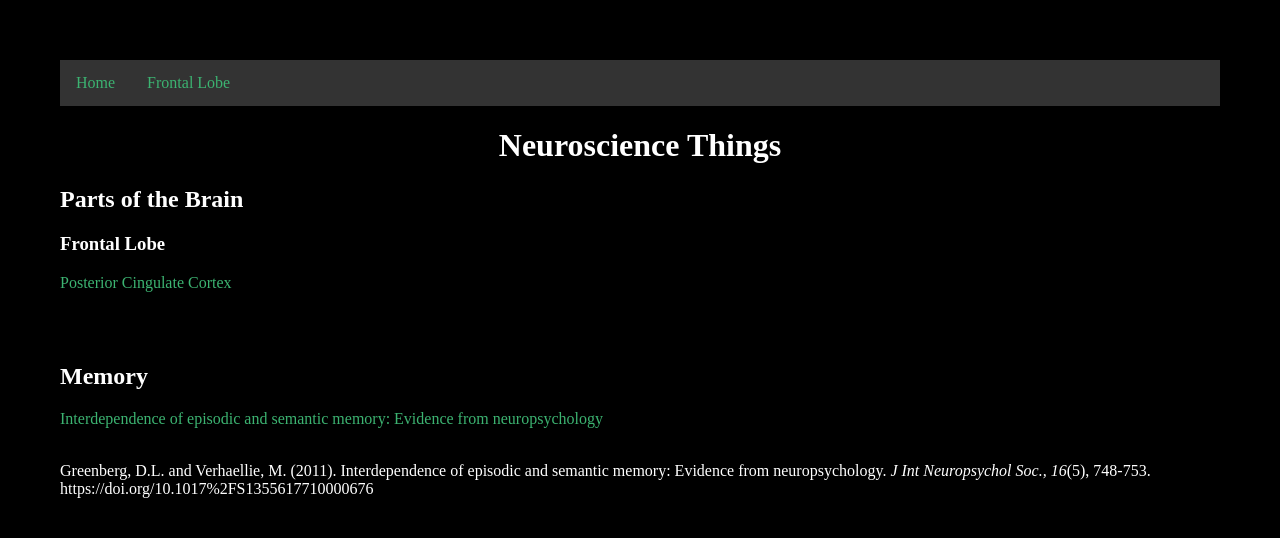
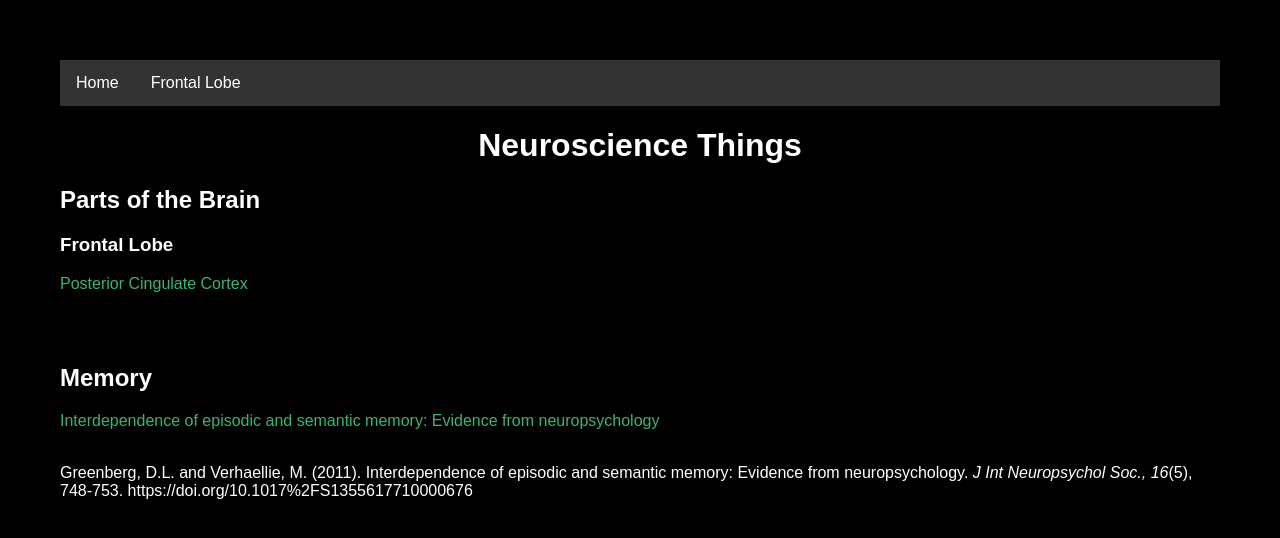
Before and after one commit to ryankyler/brain-info, a plain HTML site: page index.html in a window 1280 px wide. Drawn offline with Linux system fonts and the light colour scheme.

Commit message:
updated menu link colors and changed lists to p

```diff
--- a/index.html
+++ b/index.html
@@ -10,8 +10,8 @@
 <body>
 	<nav>
         <ul class="first-ul">
-            <li class="menu"><a href="./index.html">Home</a></li>
-            <li class="menu"><a href="./frontal-lobe.html">Frontal Lobe</a></li>
+            <li><a href="./index.html">Home</a></li>
+            <li><a href="./frontal-lobe.html">Frontal Lobe</a></li>
         </ul>
 	</nav>
 
--- a/styles.css
+++ b/styles.css
@@ -3,6 +3,7 @@ body {
 	color: white;
 	padding: 50px;
 	margin: 10px;
+	font-family: Arial, Helvetica, sans-serif;
 }
 /* heading styles */
 h1 {
@@ -33,11 +34,6 @@ a:hover {
 	overflow: hidden;
 	background-color: #333;
 }
-
-.active {
-	background-color: grey
-}
-
 /* display for menu */
 li a {
 	float: left;
@@ -48,6 +44,18 @@ li a {
 	text-decoration: none;
 }
 
+/*list link color*/
+li a:link {
+	color: white
+}
+/*list link color after clicked*/
+li a:visited {
+	color: white;
+}
+/*list link color when hovering mouse over it*/
 li a:hover {
 	background-color: #111;
+	/*border-style: solid;
+	border-color: white;*/
+	text-decoration: none;
 }
```
